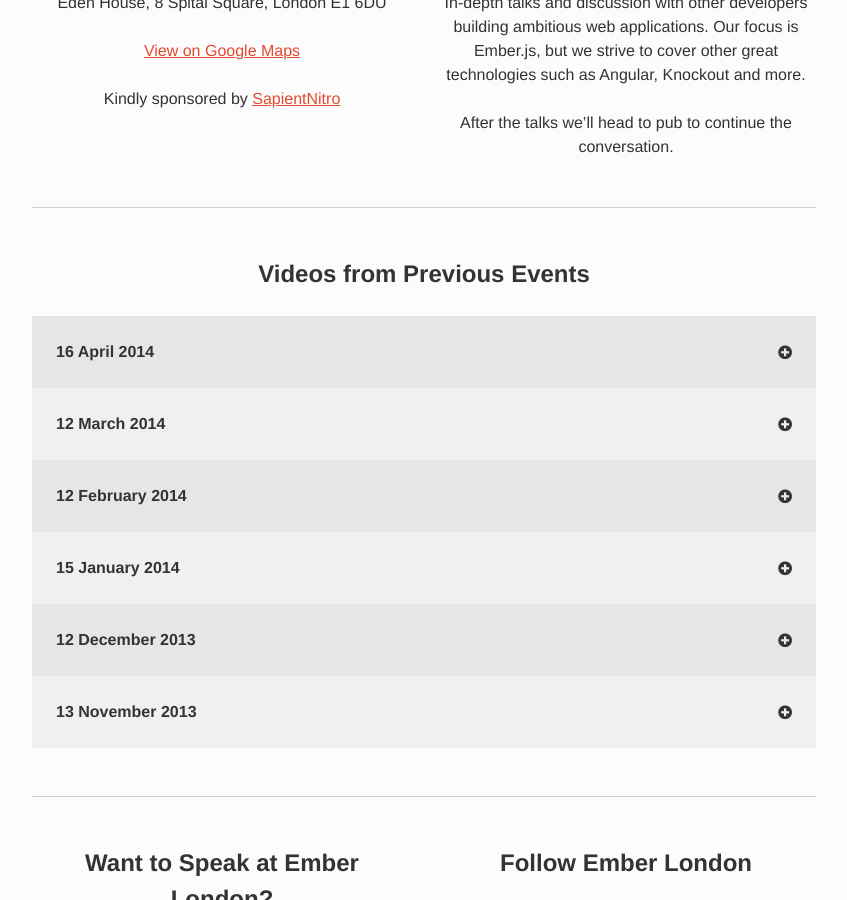
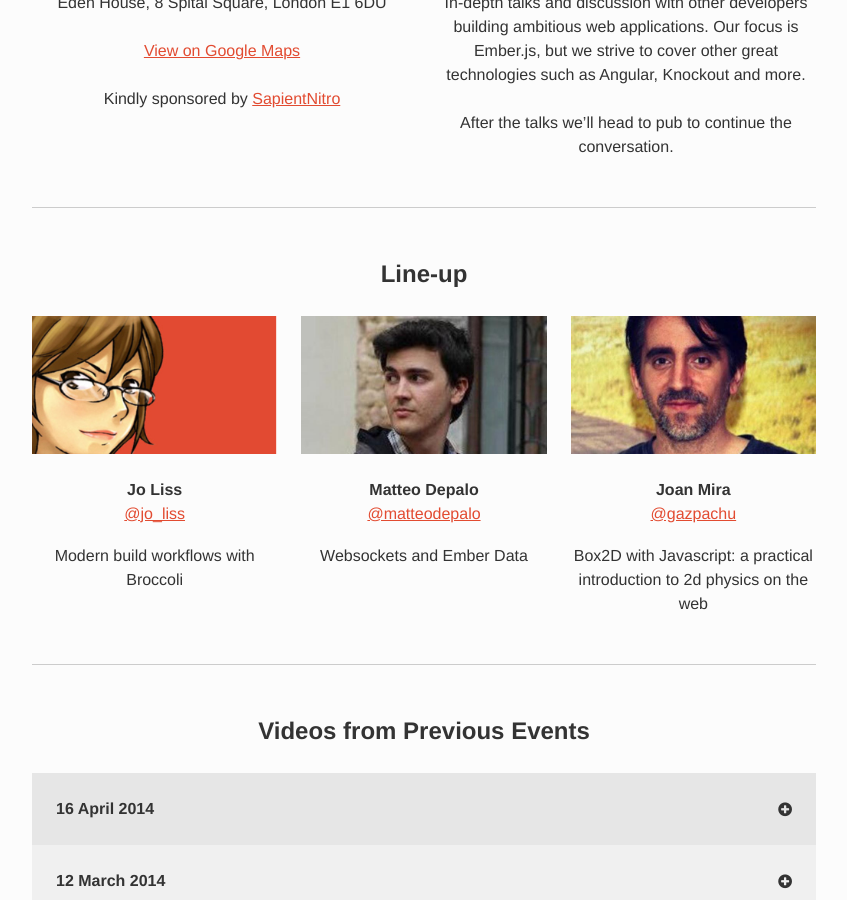
Before and after one commit to emberlondon/emberlondon.github.io, a Jekyll site: the page built from index.html, in a window 1280 px wide and 900 px high, scrolled down 726 px. Shown: the whole window, without its empty margins (216-1063 px from the left). Built offline with Jekyll 4.4.1, drawn with Linux system fonts in a browser that asks for light colours; nearby versions of some CDN libraries.

Commit message:
Add May 2014 line-up

```diff
--- a/_data/next-event.yml
+++ b/_data/next-event.yml
@@ -1,3 +1,16 @@
 date: Wednesday, 21 May 2014
 time: 6.30pm – 9.30pm
 location: Eden House, 8 Spital Square, London E1 6DU
+talks:
+  - speaker_name: Jo Liss
+    speaker_twitter: jo_liss
+    info: 'Modern build workflows with Broccoli'
+    image: images/speakers/jo.jpg
+  - speaker_name: Matteo Depalo
+    speaker_twitter: matteodepalo
+    info: 'Websockets and Ember Data'
+    image: images/speakers/matteo.jpg
+  - speaker_name: Joan Mira
+    speaker_twitter: gazpachu
+    info: 'Box2D with Javascript: a practical introduction to 2d physics on the web'
+    image: images/speakers/pach.jpg
```
Also changed, not shown: images/speakers/matteo.jpg (added), images/speakers/pach.jpg (added).
